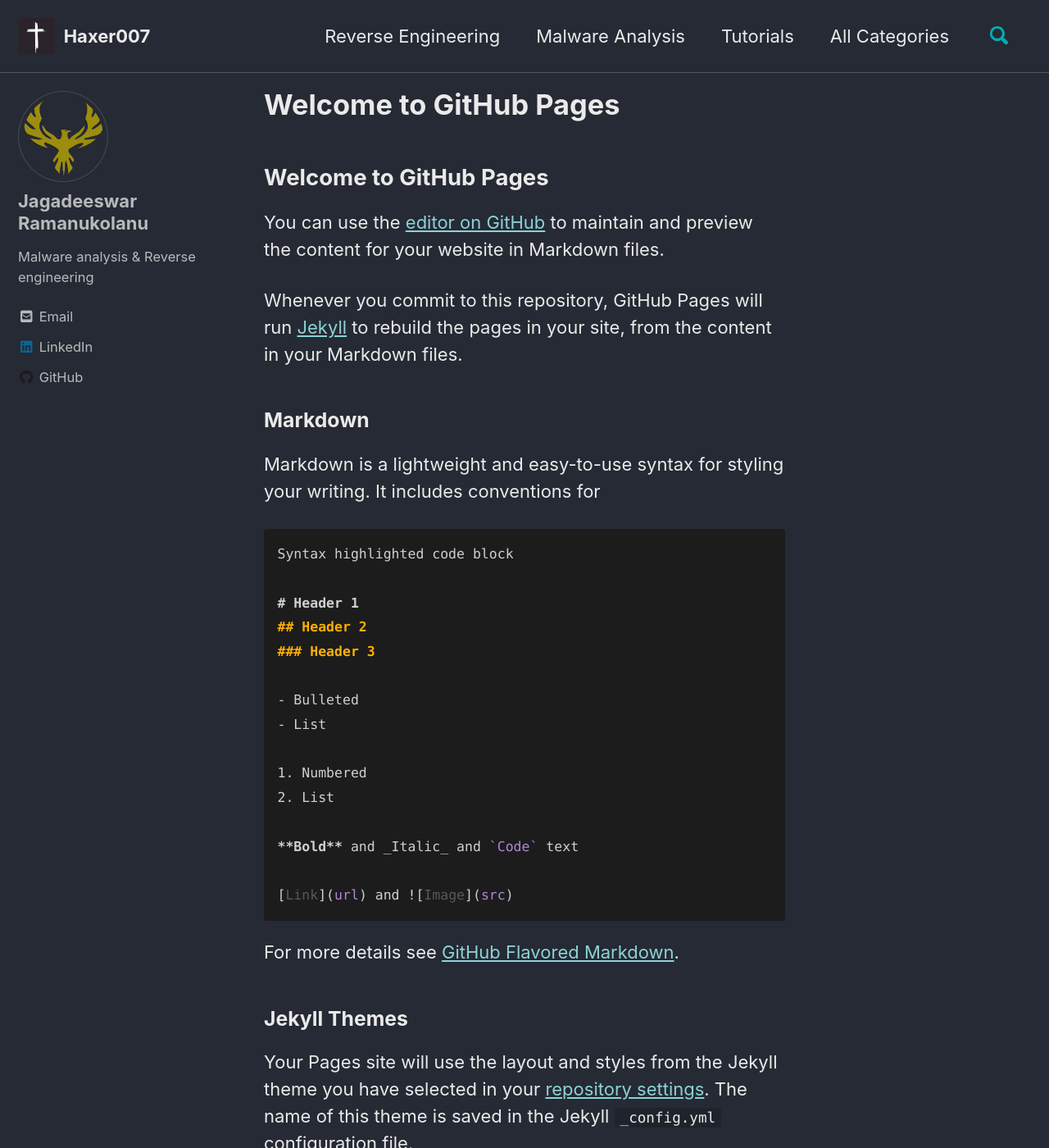
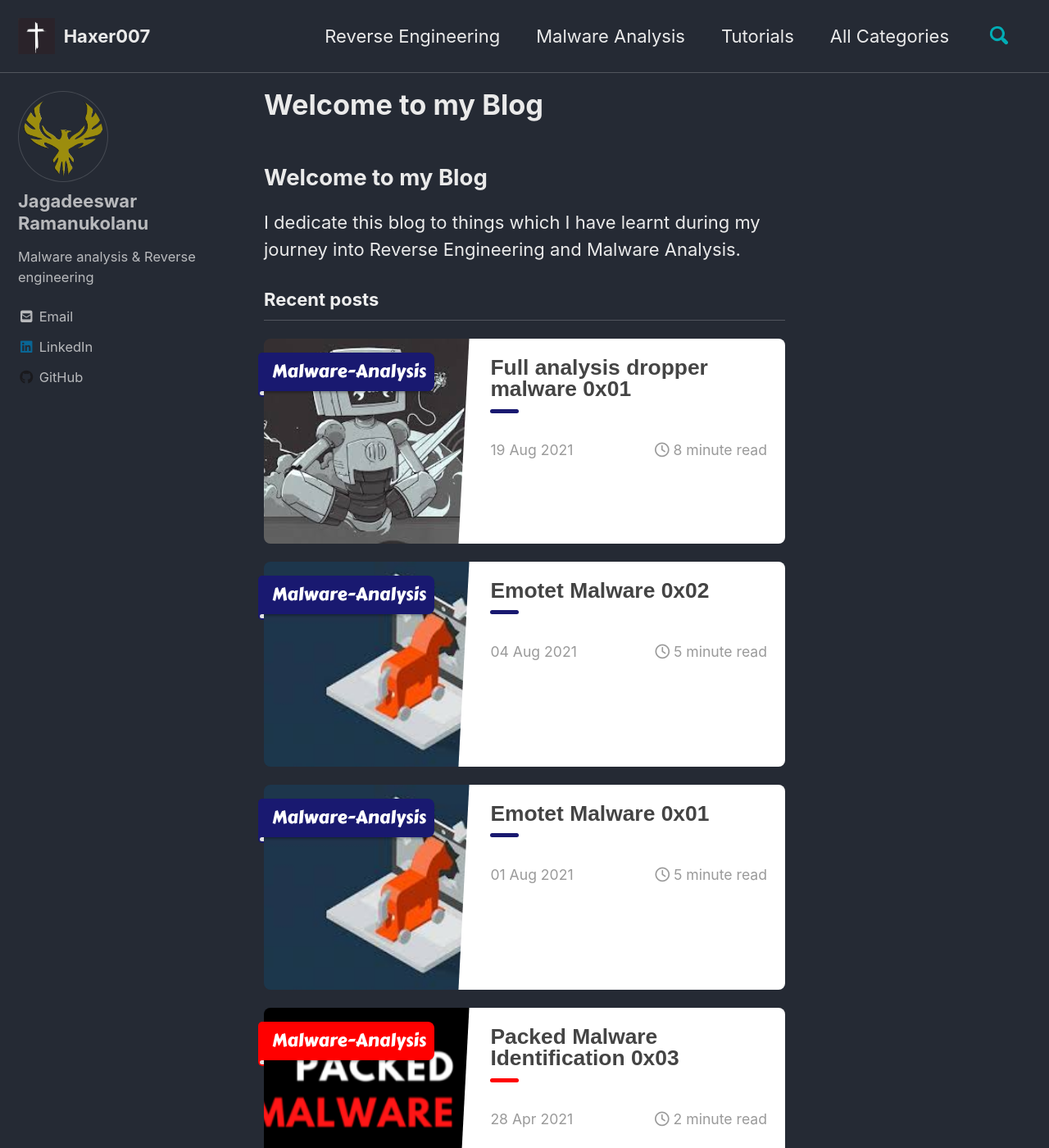
Before and after one commit to Haxer007/haxer007.github.io, a Jekyll site: the page built from index.md, in a window 1280 px wide and 1400 px high. Shown: the whole window at 82% size. Built offline with Jekyll 4.4.1, drawn with Linux system fonts in a browser that asks for light colours; cached includes are drawn as plain includes; nearby versions of some CDN libraries; the list of posts is cut into pages by our own code; our own code applies the rules of GitHub Pages for plain Markdown files; some of the changed text lies outside the part shown.

Commit message:
Update index.md

````diff
--- a/index.md
+++ b/index.md
@@ -3,40 +3,6 @@
 author_profile: true
 ---
 
-## Welcome to GitHub Pages
+## Welcome to my Blog
 
-You can use the [editor on GitHub](https://github.com/Haxer007/haxer007.github.io/edit/main/index.md) to maintain and preview the content for your website in Markdown files.
-
-Whenever you commit to this repository, GitHub Pages will run [Jekyll](https://jekyllrb.com/) to rebuild the pages in your site, from the content in your Markdown files.
-
-### Markdown
-
-Markdown is a lightweight and easy-to-use syntax for styling your writing. It includes conventions for
-
-```markdown
-Syntax highlighted code block
-
-# Header 1
-## Header 2
-### Header 3
-
-- Bulleted
-- List
-
-1. Numbered
-2. List
-
-**Bold** and _Italic_ and `Code` text
-
-[Link](url) and ![Image](src)
-```
-
-For more details see [GitHub Flavored Markdown](https://guides.github.com/features/mastering-markdown/).
-
-### Jekyll Themes
-
-Your Pages site will use the layout and styles from the Jekyll theme you have selected in your [repository settings](https://github.com/Haxer007/haxer007.github.io/settings/pages). The name of this theme is saved in the Jekyll `_config.yml` configuration file.
-
-### Support or Contact
-
-Having trouble with Pages? Check out our [documentation](https://docs.github.com/categories/github-pages-basics/) or [contact support](https://support.github.com/contact) and we’ll help you sort it out.
+I dedicate this blog to things which I have learnt during my journey into Reverse Engineering and Malware Analysis.
````
